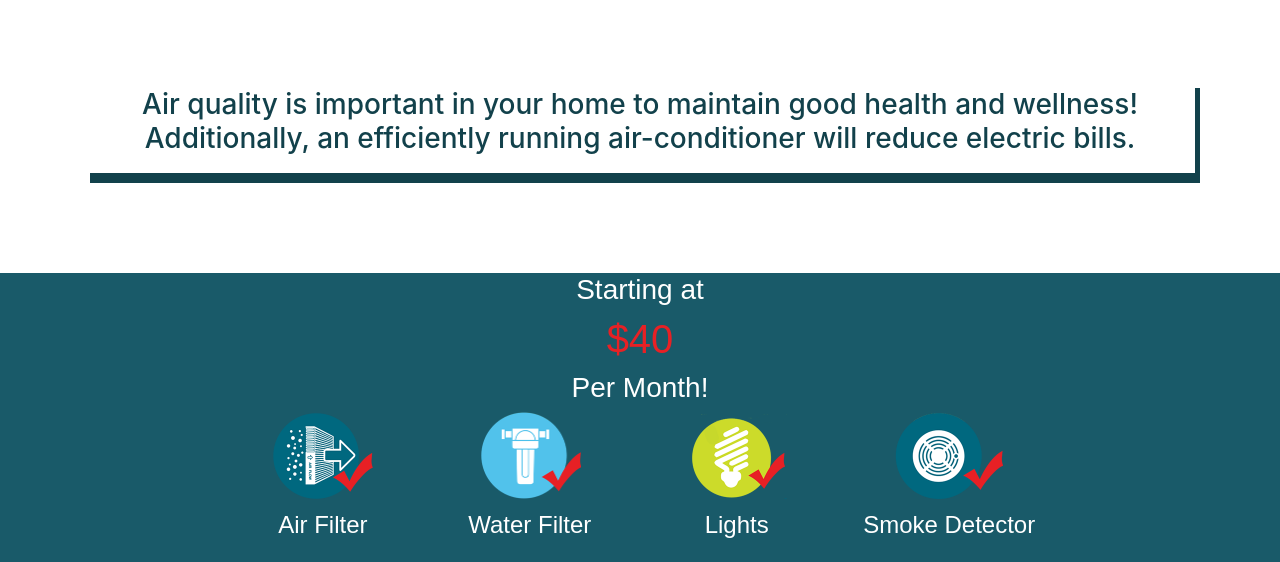
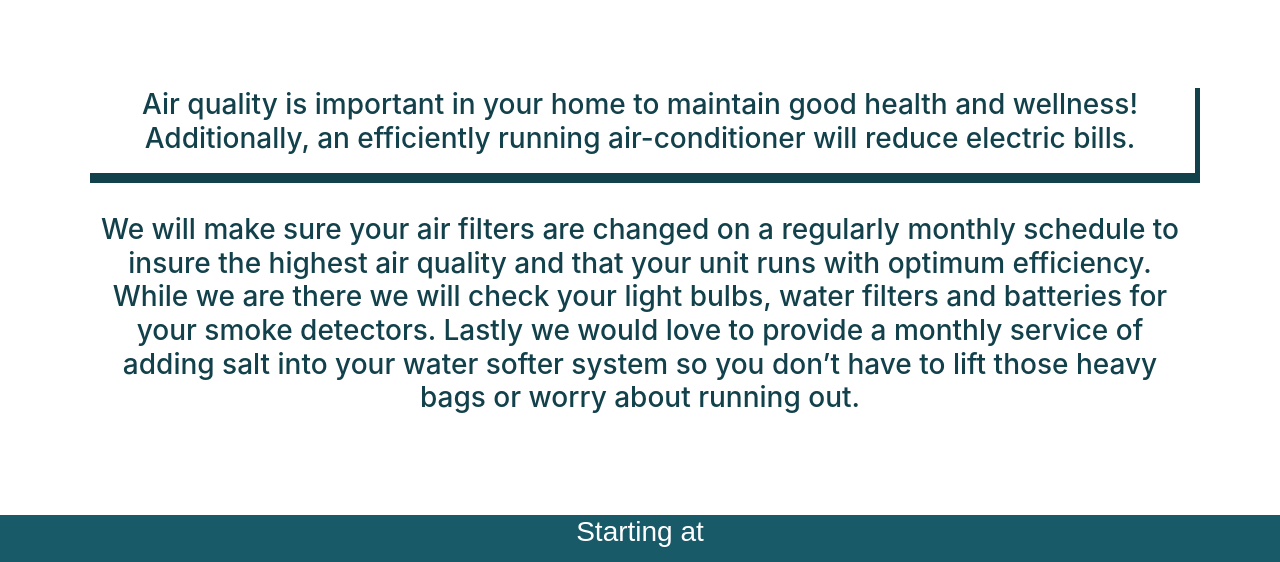
Before and after one commit to thomaswilliams4129/change-my-filter-website, a plain HTML site: page index.html in a window 1280 px wide. Shown: the part 176-738 px from the top of the page. Drawn offline with nearby package versions, Linux system fonts and the light colour scheme.

Commit message:
Added more wording about what services they offer

```diff
--- a/css/style.css
+++ b/css/style.css
@@ -7,6 +7,11 @@
 
     animation: fadeIn; /* referring directly to the animation's @keyframe declaration */
     animation-duration: 2.5s; /* don't forget to set a duration! */
+}
+
+.color-blue {
+    color: rgb(18, 65, 75);
+    margin-top: 40px;
 }
 
 .mission-statement {
--- a/index.html
+++ b/index.html
@@ -22,6 +22,11 @@
       <div class="mission-statement text-center container">
         <h3>Air quality is important in your home to maintain good health and wellness!
           Additionally, an efficiently running air-conditioner will reduce electric bills.</h3>
+      </div>
+
+      <div class="container text-center color-blue">
+        <h3>We will make sure your air filters are changed on a regularly monthly schedule to insure the highest air quality and that your unit runs with optimum efficiency. While we are there we will check your light bulbs, water filters and batteries for your smoke detectors.
+          Lastly we would love to provide a monthly service of adding salt into your water softer system so you don’t have to lift those heavy bags or worry about running out.</h3>
       </div>
     </div>
 
@@ -66,7 +71,6 @@
 
       <div class="container">
         <h1 class="Call-email">Call or Email Us Today!</h1>
-
         <div class="container">
           <div class="row">
             <div class="col-sm">
```
